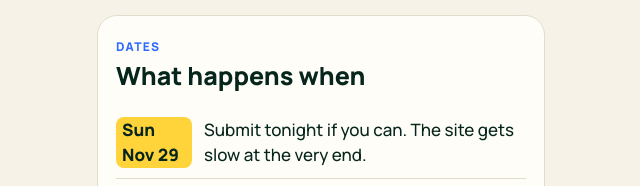
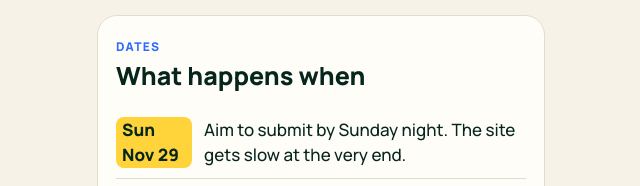
Before and after one commit to mssweeneysays/mssweeneysays.github.io, a plain HTML site: page for/cali-755a94f5/index.html in a window 1280 px wide. Shown: the part 4591-4777 px from the top of the page, without its empty margins (319-959 px from the left). Drawn offline with Linux system fonts and the light colour scheme.

Commit message:
Fix submit-date wording on client page
Co-Authored-By: Claude Opus 5.5 <noreply@anthropic.com>
Claude-Session: https://claude.ai/code/session_01B99P5N2zGENgoFciTrX4AN

```diff
--- a/for/cali-755a94f5/index.html
+++ b/for/cali-755a94f5/index.html
@@ -139,7 +139,7 @@
   <div class="kicker">Dates</div>
   <h2 id="h-dates">What happens when</h2>
   <ul class="timeline">
-    <li class="now"><span class="d">Sun Nov 29</span><span>Submit tonight if you can. The site gets slow at the very end.</span></li>
+    <li class="now"><span class="d">Sun Nov 29</span><span>Aim to submit by Sunday night. The site gets slow at the very end.</span></li>
     <li><span class="d">Nov 30</span><span>Last day: the UC application closes at 11:59 PM PT.</span></li>
     <li><span class="d">After</span><span>Keep your Google Doc. UC may ask you to show your writing is your own, and its version history does that.</span></li>
   </ul>
```
